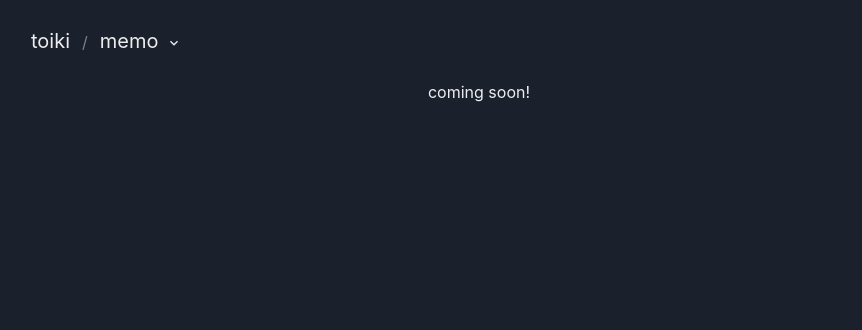
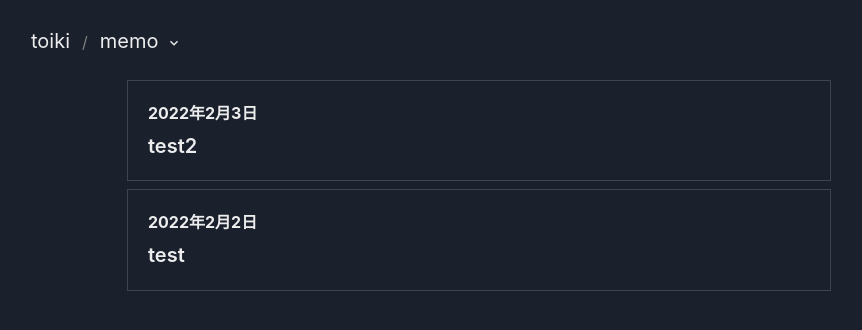
Before and after one commit to TomoakiOiki/toiki, a Next.js app in the folder frontend/: page /memo in a window 1280 px wide. Shown: the top 330 px of the page, without its empty margins (161-1023 px from the left). Built offline with nearby package versions, Linux system fonts and the light colour scheme.

Commit message:
add memo list

```diff
--- /dev/null
+++ b/frontend/modules/MemoItem.tsx
@@ -0,0 +1,24 @@
+import { Box, Text, Link } from '@chakra-ui/react';
+
+export type MemoItemProps = {
+  title: string;
+  date: string;
+  slug: string;
+};
+
+const MemoItem: React.FC<MemoItemProps> = (props) => {
+  const date = new Date(props.date);
+
+  return (
+    <Box p='5' borderWidth='1px' width='100%' boxSizing='inherit'>
+      <Text fontWeight='bold'>{`${date.getFullYear()}年${date.getMonth()}月${date.getDay()}日`}</Text>
+      <Link href={`/memo/${props.slug}`}>
+        <Text mt={2} fontSize='xl' fontWeight='semibold' lineHeight='short'>
+          {props.title}
+        </Text>
+      </Link>
+    </Box>
+  );
+};
+
+export default MemoItem;
--- a/frontend/pages/memo.tsx
+++ b/frontend/pages/memo.tsx
@@ -1,18 +1,39 @@
-import { Box, Center } from '@chakra-ui/react';
+import { Box, Center, VStack } from '@chakra-ui/react';
 import type { NextPage } from 'next';
 import Head from 'next/head';
+import { getAllMemo } from '../api/memo';
+import MemoItem, { MemoItemProps } from '../modules/MemoItem';
 
-const About: NextPage = () => {
+type MemoPageProps = {
+  memos: MemoItemProps[];
+};
+
+const About: NextPage<MemoPageProps> = (props) => {
   return (
     <>
       <Head>
         <title>Memo | toiki</title>
       </Head>
-      <Center>
-        <h1>coming soon!</h1>
-      </Center>
+      <Box marginX='20%'>
+        <VStack marginX='32px'>
+          {props.memos.map((memo, index) => {
+            return <MemoItem key={index} {...memo} />;
+          })}
+        </VStack>
+      </Box>
     </>
   );
 };
 
 export default About;
+
+export const getStaticProps = async () => {
+  const memo = getAllMemo(['slug', 'title', 'date']);
+
+  return {
+    props: {
+      memos: memo,
+    },
+    revalidate: 10,
+  };
+};
--- /dev/null
+++ b/frontend/types/memo.ts
@@ -0,0 +1,7 @@
+type MemoType = {
+  title: string;
+  date: string;
+  content: string;
+};
+
+export default MemoType;
```
